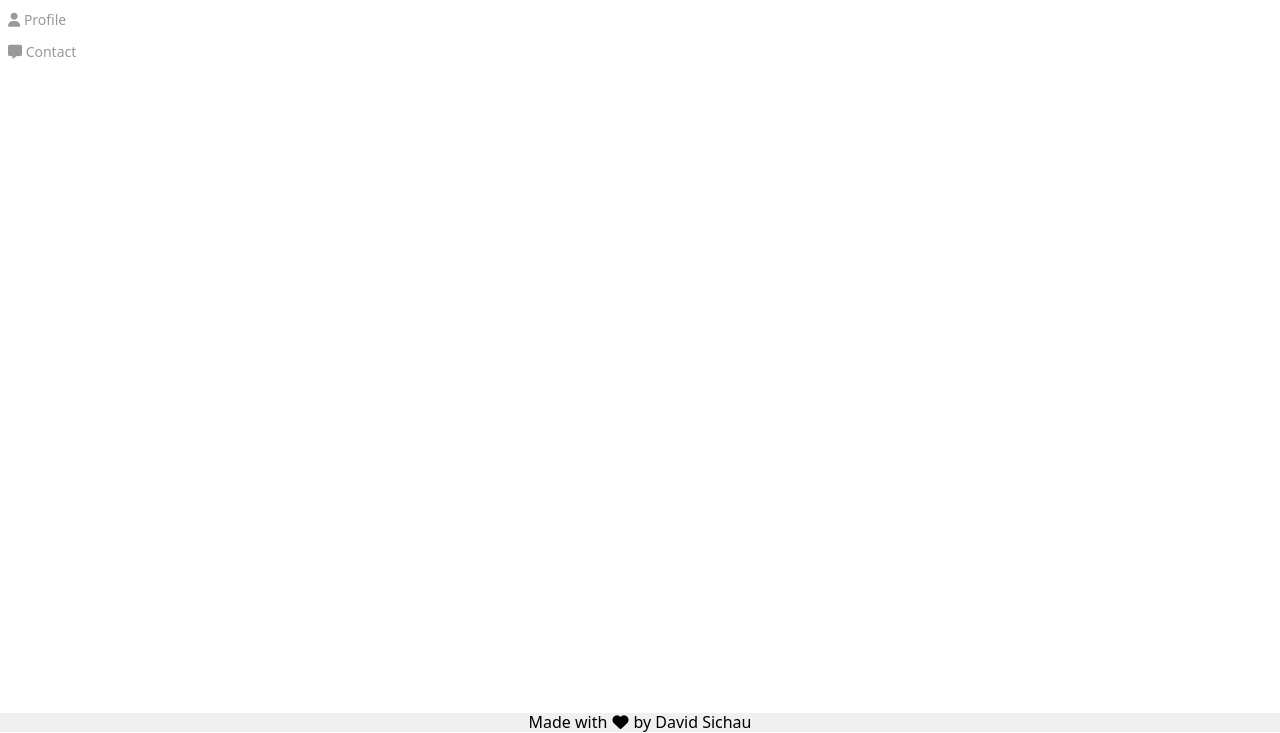
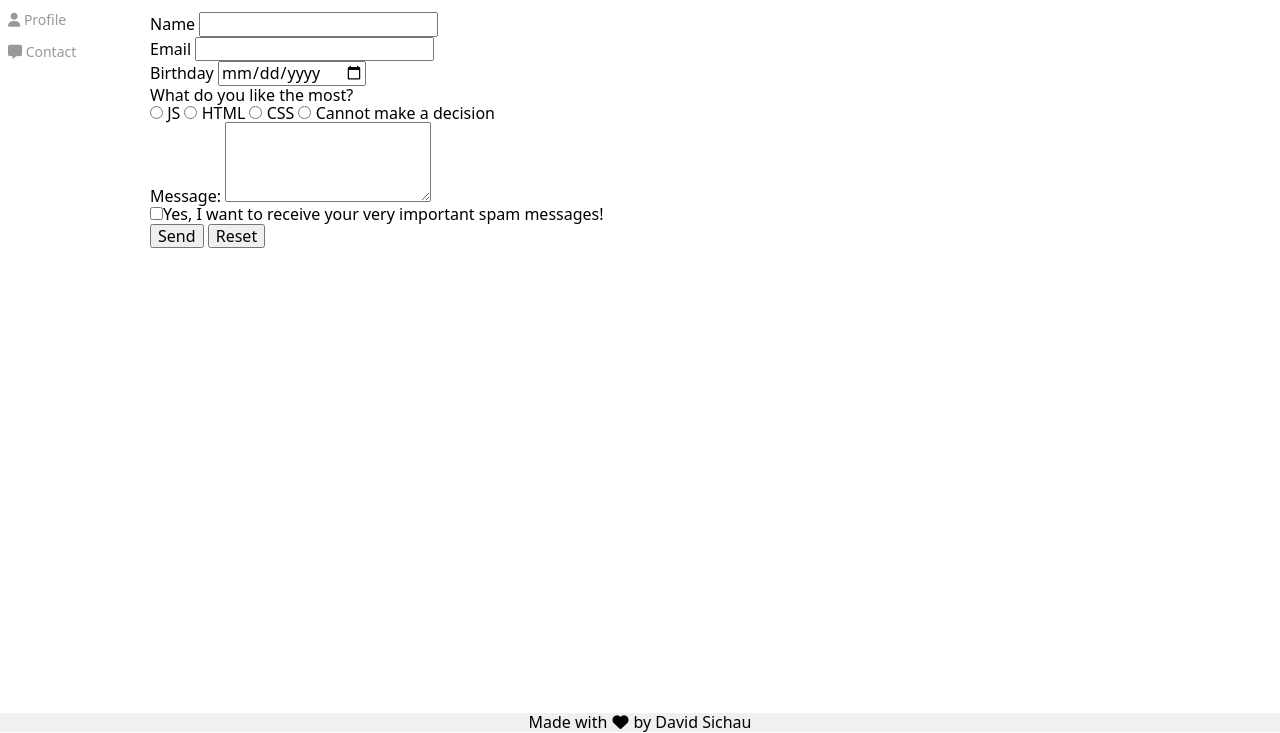
Before and after one commit to sbrisba1/Web-Eng-assignment-1, a website built with Vite: page src/contact.html in a window 1280 px wide. Shown: the part 68-801 px from the top of the page. Built offline with nearby package versions, Linux system fonts and the light colour scheme.

Commit message:
Contact html

```diff
--- a/src/contact.html
+++ b/src/contact.html
@@ -41,6 +41,48 @@
 
     <main>
 <!--      TODO add form here-->
+      <form action=""/submit" methods="POST">
+        <div class="form-group">
+          <label for="name">Name</label>
+          <input type="text" id="name" name="name" required>
+        </div>
+
+        <div class="form-group">
+          <label for="email">Email</label>
+          <input type="email" id="email" name="email" required>
+        </div>
+
+        <div class="form-group">
+          <label for="birthday">Birthday</label>
+          <input type="date" id="birthday" name="birthday" required>
+        </div>
+
+        <div class="form-group full-width">
+        <label>What do you like the most?</label>
+          <div class="options">
+            <label><input type="radio" name="choice" value="JS"> JS</label>
+            <label><input type="radio" name="choice" value="HTML"> HTML</label>
+            <label><input type="radio" name="choice" value="CSS"> CSS</label>
+            <label><input type="radio" name="choice" value="Nodecison"> Cannot make a decision</label>
+
+          </div>
+        </div>
+
+        <div class="form-group full-width">
+          <label for="message">Message:</label>
+          <textarea id="Your message" name="message" rows="4"></textarea>
+        </div>
+
+        <div class="form-group full-width">
+          <label>
+            <input type="checkbox" name="terms" required>Yes, I want to receive your very important spam messages!</a>
+          </label>
+        </div>
+
+        <button type="submit">Send</button>
+        <button type="reset">Reset</button>
+      </form>
+<!--      TODO add until here-->
     </main>
 
     <footer>
```
